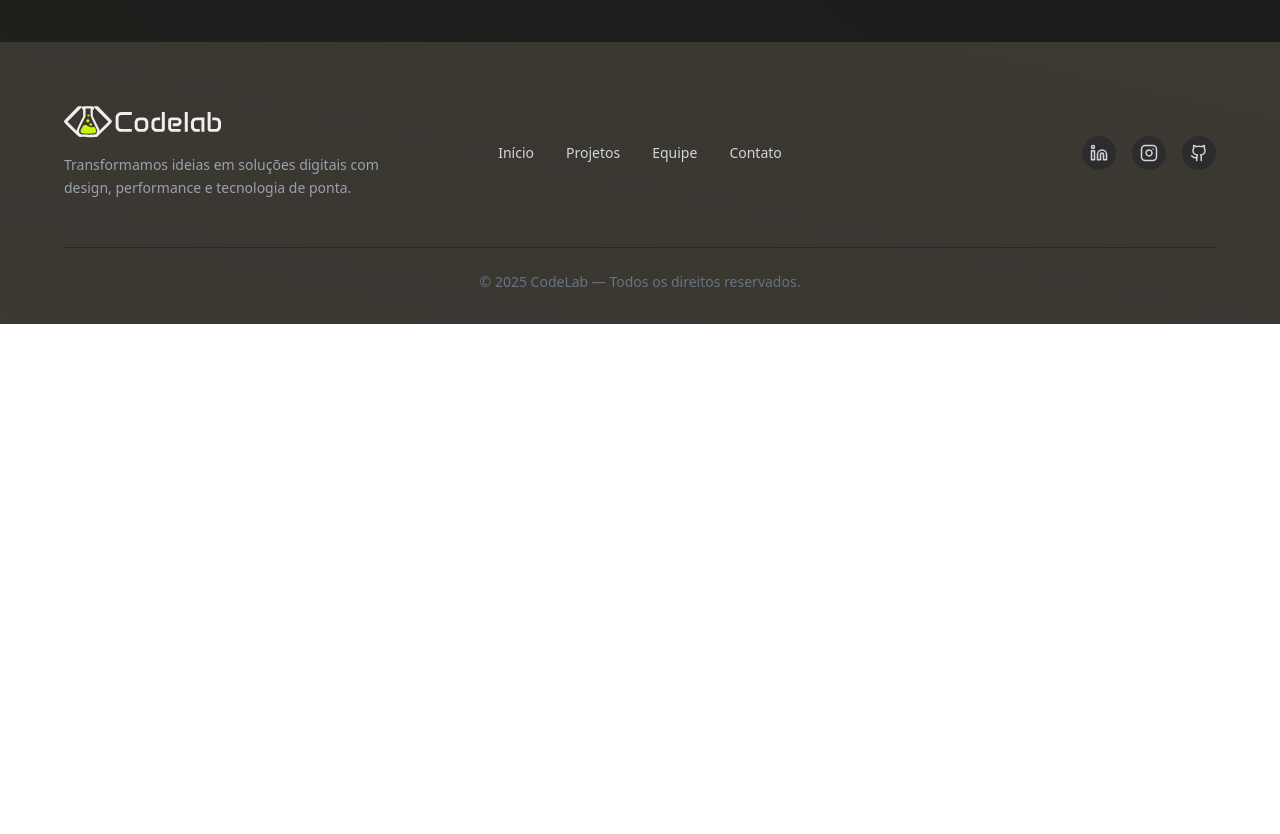
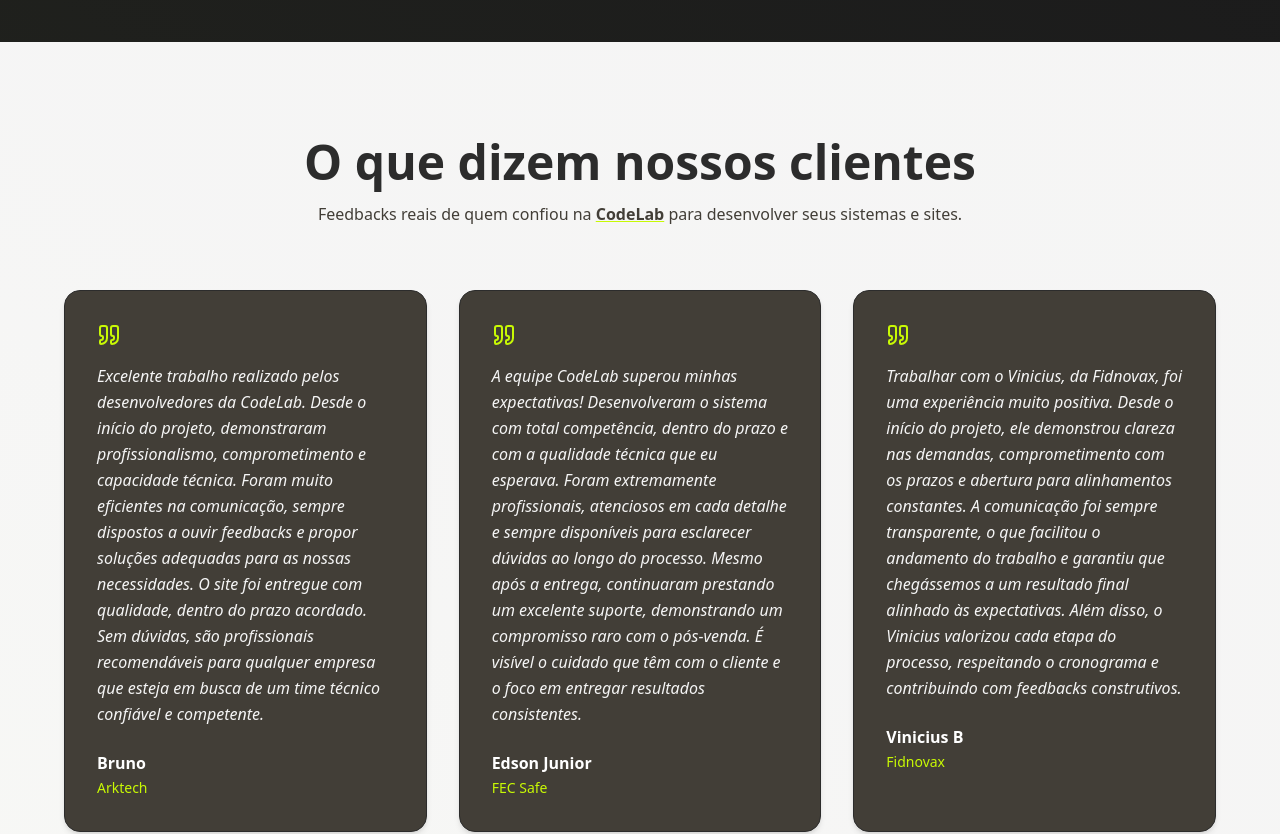
Before and after one commit to ecblandy/codelab-first-system, a Next.js app: page / in a window 1280 px wide. Shown: the part 6760-7594 px from the top of the page. Before the commit the page ends 7084 px from the top, so only its background shows below. Built offline with nearby package versions, Linux system fonts and the light colour scheme.

Commit message:
feat: create a section of testimonials landing page

```diff
--- a/src/app/page.tsx
+++ b/src/app/page.tsx
@@ -5,6 +5,7 @@
 import FeaturedProjects from "@/components/landing-page/projects/featured-projects";
 import ServicesSection from "@/components/landing-page/services";
 import TeamSection from "@/components/landing-page/team";
+import TestimonialsSection from "@/components/landing-page/testimonials";
 
 export default function LandingPage() {
   return (
@@ -16,6 +17,7 @@
       <FeaturedProjects />
       <PlansSection />
       <ServicesSection />
+      <TestimonialsSection />
     </div>
   );
 }
--- /dev/null
+++ b/src/components/landing-page/testimonials.tsx
@@ -0,0 +1,86 @@
+"use client";
+
+import { motion } from "framer-motion";
+import { Quote } from "lucide-react";
+
+const testimonials = [
+  {
+    name: "Bruno",
+    role: "Arktech",
+    feedback:
+      "Excelente trabalho realizado pelos desenvolvedores da CodeLab. Desde o início do projeto, demonstraram profissionalismo, comprometimento e capacidade técnica. Foram muito eficientes na comunicação, sempre dispostos a ouvir feedbacks e propor soluções adequadas para as nossas necessidades. O site foi entregue com qualidade, dentro do prazo acordado. Sem dúvidas, são profissionais recomendáveis para qualquer empresa que esteja em busca de um time técnico confiável e competente.",
+  },
+  {
+    name: "Edson Junior",
+    role: "FEC Safe",
+    feedback:
+      "A equipe CodeLab superou minhas expectativas! Desenvolveram o sistema com total competência, dentro do prazo e com a qualidade técnica que eu esperava. Foram extremamente profissionais, atenciosos em cada detalhe e sempre disponíveis para esclarecer dúvidas ao longo do processo. Mesmo após a entrega, continuaram prestando um excelente suporte, demonstrando um compromisso raro com o pós-venda. É visível o cuidado que têm com o cliente e o foco em entregar resultados consistentes.",
+  },
+  {
+    name: "Vinicius B",
+    role: "Fidnovax",
+    feedback:
+      "Trabalhar com o Vinicius, da Fidnovax, foi uma experiência muito positiva. Desde o início do projeto, ele demonstrou clareza nas demandas, comprometimento com os prazos e abertura para alinhamentos constantes. A comunicação foi sempre transparente, o que facilitou o andamento do trabalho e garantiu que chegássemos a um resultado final alinhado às expectativas. Além disso, o Vinicius valorizou cada etapa do processo, respeitando o cronograma e contribuindo com feedbacks construtivos.",
+  },
+];
+
+export default function TestimonialsSection() {
+  return (
+    <section className="relative bg-white text-[#1A1A1A] py-24 px-6 overflow-hidden">
+      {/* Fundo animado sutil */}
+      <motion.div
+        animate={{
+          backgroundPosition: ["0% 0%", "100% 100%", "0% 0%"],
+        }}
+        transition={{
+          duration: 30,
+          repeat: Infinity,
+          ease: "linear",
+        }}
+        className="absolute inset-0 opacity-5 bg-gradient-to-tr from-[#C8F904] via-[#423E37] to-[#2C2C2C] bg-[length:400%_400%]"
+      />
+
+      {/* Cabeçalho */}
+      <div className="relative z-10 text-center mb-16">
+        <motion.h2
+          initial={{ opacity: 0, y: 30 }}
+          whileInView={{ opacity: 1, y: 0 }}
+          transition={{ duration: 0.6 }}
+          className="text-4xl md:text-5xl font-extrabold text-[#2C2C2C]"
+        >
+          O que dizem nossos clientes
+        </motion.h2>
+        <p className="text-[#423E37] mt-4 max-w-2xl mx-auto">
+          Feedbacks reais de quem confiou na{" "}
+          <span className="font-semibold underline decoration-[#C8F904]">
+            CodeLab
+          </span>{" "}
+          para desenvolver seus sistemas e sites.
+        </p>
+      </div>
+
+      {/* Cards */}
+      <div className="relative z-10 grid md:grid-cols-3 gap-8 max-w-6xl mx-auto">
+        {testimonials.map((testimonial, index) => (
+          <motion.div
+            key={testimonial.name}
+            initial={{ opacity: 0, y: 50 }}
+            whileInView={{ opacity: 1, y: 0 }}
+            transition={{ duration: 0.5, delay: index * 0.15 }}
+            whileHover={{ scale: 1.03 }}
+            className="bg-[#423E37] p-8 rounded-2xl border border-[#2C2C2C] hover:border-[#C8F904] shadow-md hover:shadow-lg transition-all duration-300"
+          >
+            <Quote className="text-[#C8F904] mb-4 w-6 h-6" />
+            <p className="text-[#F5F5F5] italic mb-6 leading-relaxed">
+              {testimonial.feedback}
+            </p>
+            <div>
+              <h4 className="text-white font-semibold">{testimonial.name}</h4>
+              <span className="text-[#C8F904] text-sm">{testimonial.role}</span>
+            </div>
+          </motion.div>
+        ))}
+      </div>
+    </section>
+  );
+}
```
